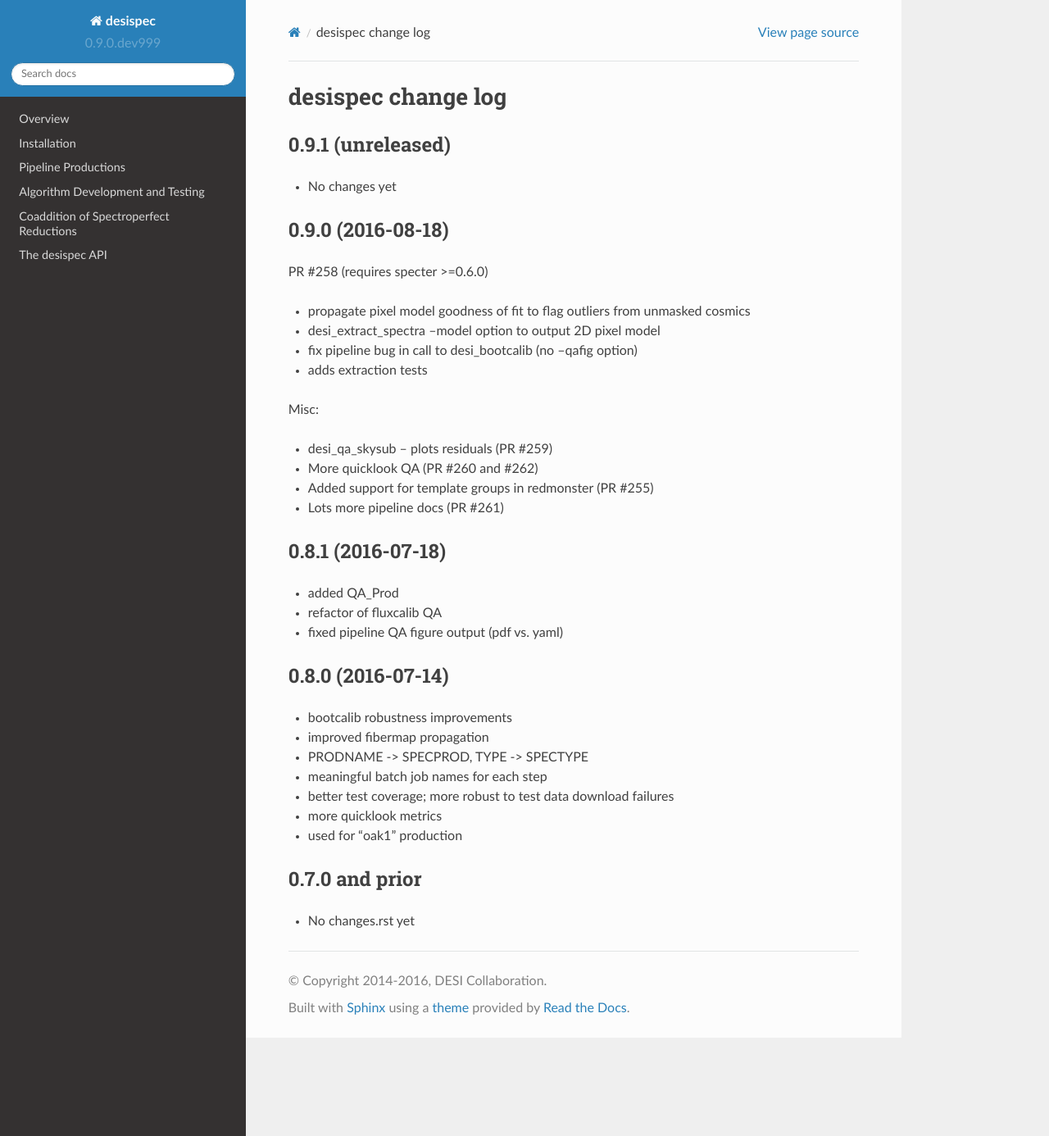
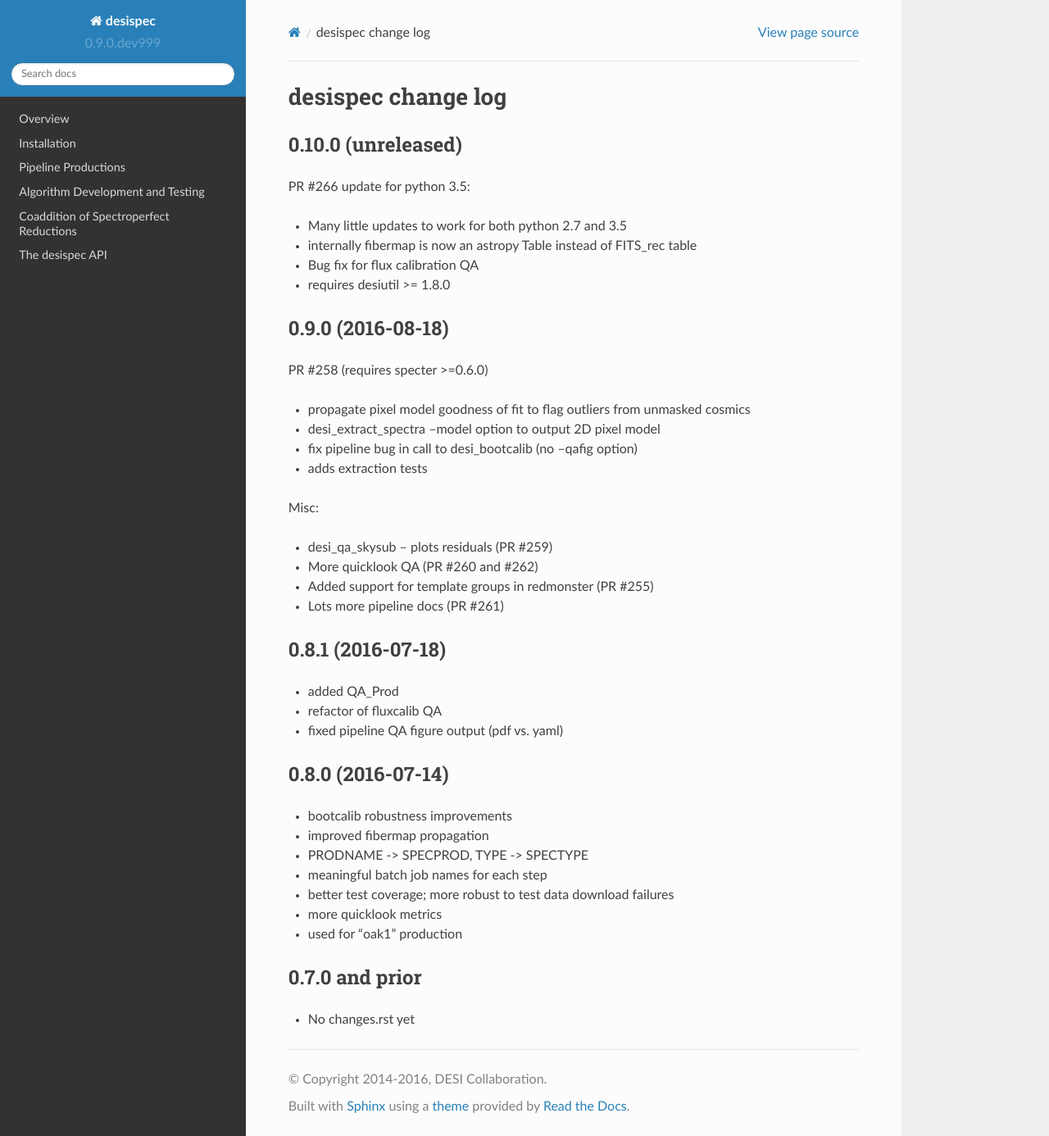
Before and after one commit to desihub/desispec, a Sphinx documentation site: the page built from doc/changes.rst, in a window 1280 px wide and 1386 px high. Shown: the whole window at 82% size. Built offline with Sphinx 7.4.7 and the Read the Docs theme 2.0.0, drawn with Linux system fonts in a browser that asks for light colours.

Commit message:
updating changes.rst before py3 merge

```diff
--- a/doc/changes.rst
+++ b/doc/changes.rst
@@ -2,10 +2,15 @@
 desispec change log
 ===================
 
-0.9.1 (unreleased)
+0.10.0 (unreleased)
 ------------------
 
-* No changes yet
+PR #266 update for python 3.5:
+
+* Many little updates to work for both python 2.7 and 3.5
+* internally fibermap is now an astropy Table instead of FITS_rec table
+* Bug fix for flux calibration QA
+* requires desiutil >= 1.8.0
 
 0.9.0 (2016-08-18)
 ------------------
```
